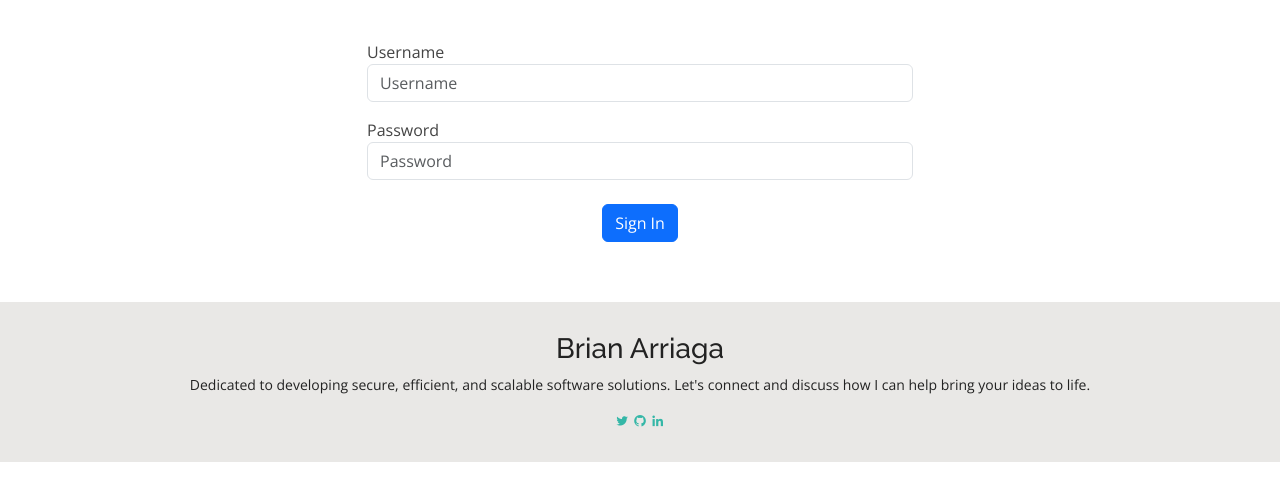
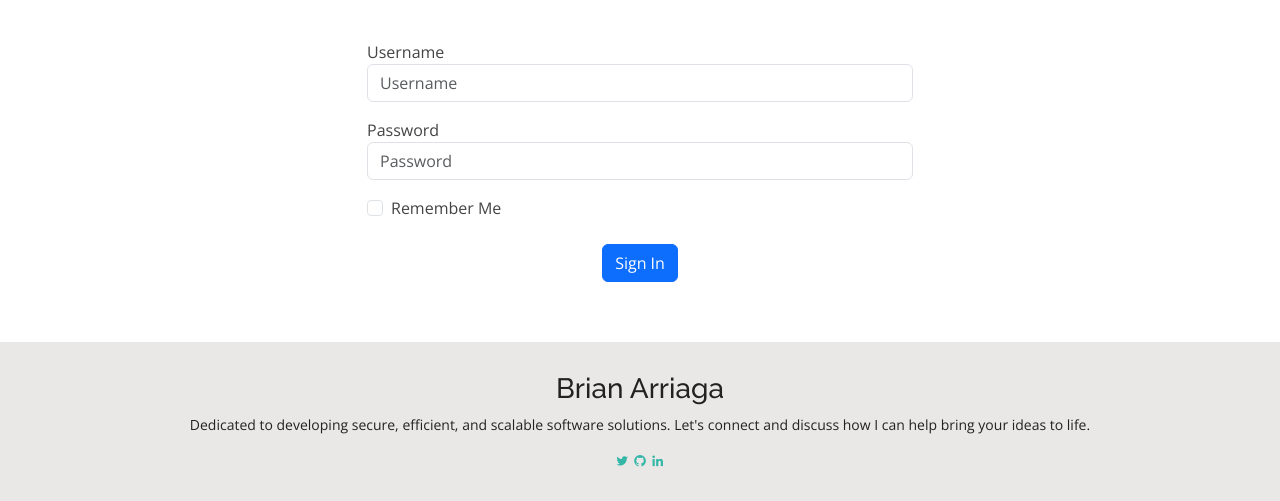
Before and after one commit to BAXTOR95/portfolio, a Flask app: page /login in a window 1280 px wide. Shown: the part 218-719 px from the top of the page. Run offline with Flask 3, Linux system fonts and the light colour scheme; some libraries are stand-ins or nearby versions.

Commit message:
Add field to login form, nav link to navbar

```diff
--- a/templates/base.html
+++ b/templates/base.html
@@ -84,6 +84,9 @@
 						<li><a href="{{ url_for('services') }}">Services</a></li>
 						<li><a href="{{ url_for('portfolio') }}">Portfolio</a></li>
 						<li><a href="{{ url_for('contact') }}">Contact</a></li>
+						{% if current_user.is_authenticated and current_user.is_admin %}
+						<li><a href="{{ url_for('admin') }}">Admin</a></li>
+						{% endif %}
 					</ul>
 					<i class="bi bi-list mobile-nav-toggle"></i>
 				</nav>
--- a/templates/login.html
+++ b/templates/login.html
@@ -26,6 +26,10 @@
 							{{ form.password.label }} {{ form.password(class="form-control" +
 							(" is-invalid" if form.password.errors else ""),
 							placeholder="Password") }}
+						</div>
+						<div class="form-check mt-3">
+							{{ form.remember_me(class="form-check-input") }} {{
+							form.remember_me.label(class="form-check-label") }}
 						</div>
 						<div class="my-3">
 							{% if form.username.errors %}
```
